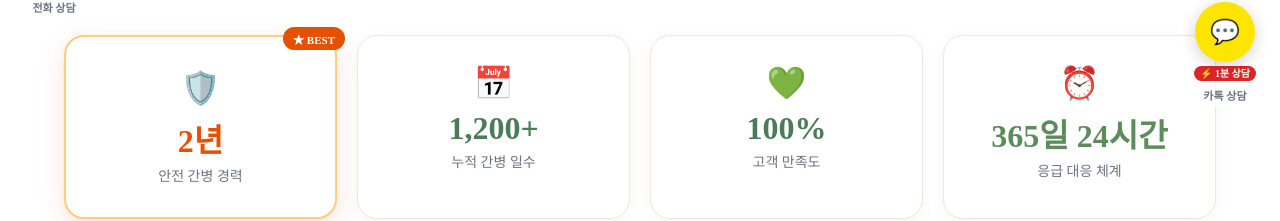
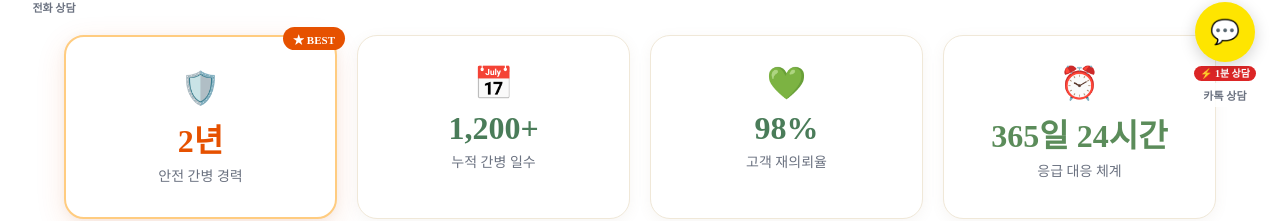
Before and after one commit to winjjungk-ar/dasarang-web, a Next.js app: page / in a window 1280 px wide. Shown: the part 669-890 px from the top of the page. Built offline with nearby package versions, Linux system fonts and the light colour scheme; no server answers; the database is empty.

Commit message:
compliance: 100% 만족도 → 98% 고객 재의뢰율 (과장광고 방지)

```diff
--- a/src/app/page.tsx
+++ b/src/app/page.tsx
@@ -164,7 +164,7 @@ const currentSeason = seasonData[season as keyof typeof seasonData];
           }}>
             <CountUp end={2} suffix="년" label="안전 간병 경력" icon="🛡️" color="#E65100" highlight />
             <CountUp end={1200} suffix="+" label="누적 간병 일수" icon="📅" color="#4A7C59" />
-            <CountUp end={100} suffix="%" label="고객 만족도" icon="💚" color="#4A7C59" />
+            <CountUp end={98} suffix="%" label="고객 재의뢰율" icon="💚" color="#4A7C59" />
             <CountUp end={24} prefix="365일 " suffix="시간" label="응급 대응 체계" icon="⏰" color="#5B8C5A" />
           </div>
         </div>
```
